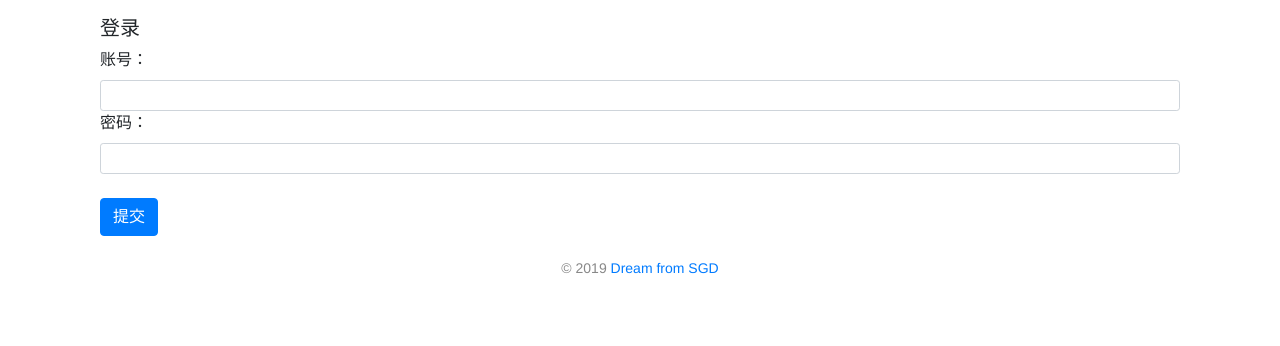
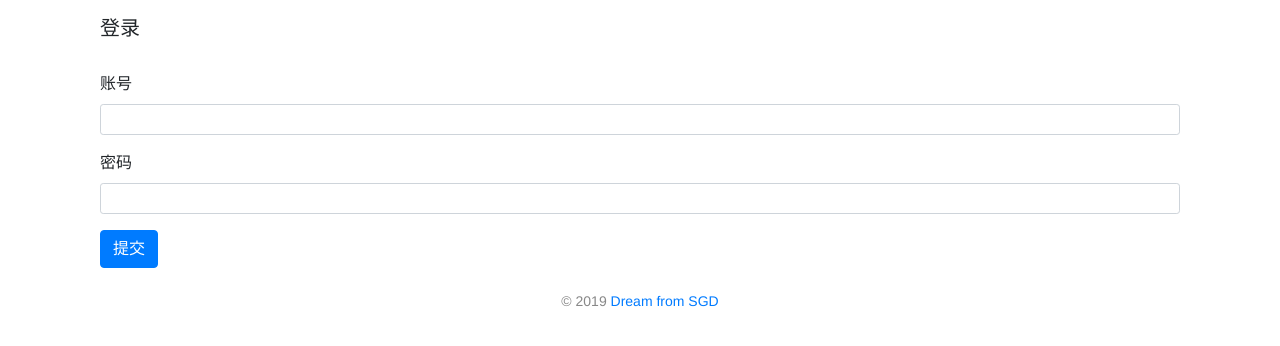
Before and after one commit to zhoumengxiong/DeliveryOrdersManagement, a Flask app: page /login in a window 1280 px wide. Shown: the part 104-450 px from the top of the page. Run offline with Flask 2, Linux system fonts and the light colour scheme; some libraries are stand-ins or nearby versions.

Commit message:
优化登录表单

```diff
--- a/watchlist/templates/login.html
+++ b/watchlist/templates/login.html
@@ -2,13 +2,18 @@
 
 {% block content %}
 <h5>登录</h5>
+<br>
 <form method="post">
     <div class="form-group">
-        <label for="username">账号：</label>
+        <label for="username">账号</label>
         <input type="text" class="form-control form-control-sm" id="username" required name="username">
-        <label for="password">密码：</label>
+    </div>
+    <div class="form-group">
+        <label for="password">密码</label>
         <input type="password" class="form-control form-control-sm" id="password" required name="password">
-        <br>
+    </div>
+    <div class="form-group">
         <input class="btn btn-primary" type="submit" name="submit" value="提交">
+    </div>
 </form>
 {% endblock %}
```
